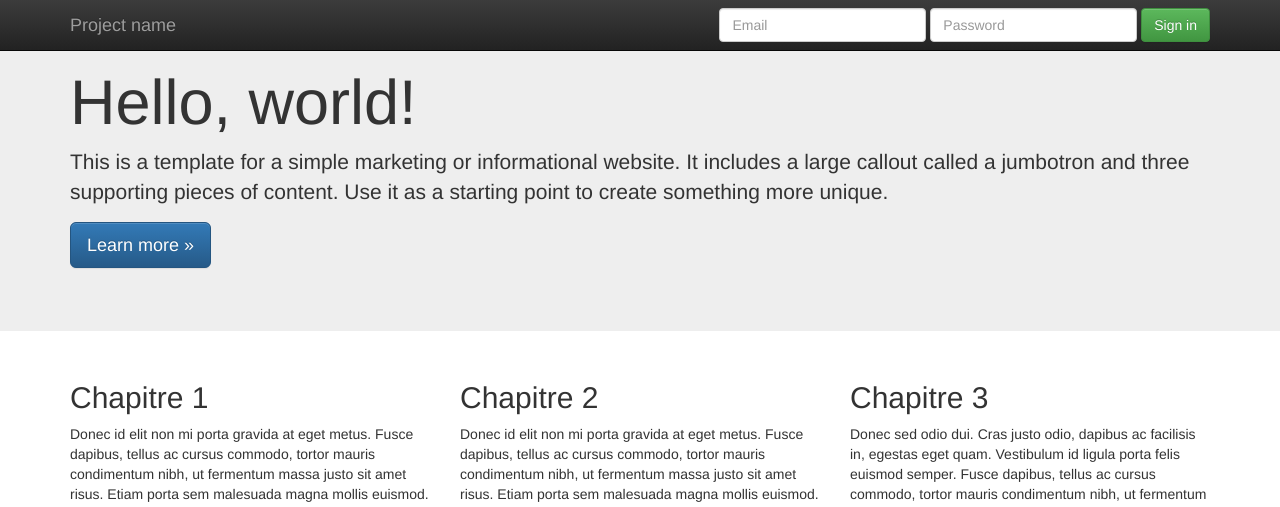
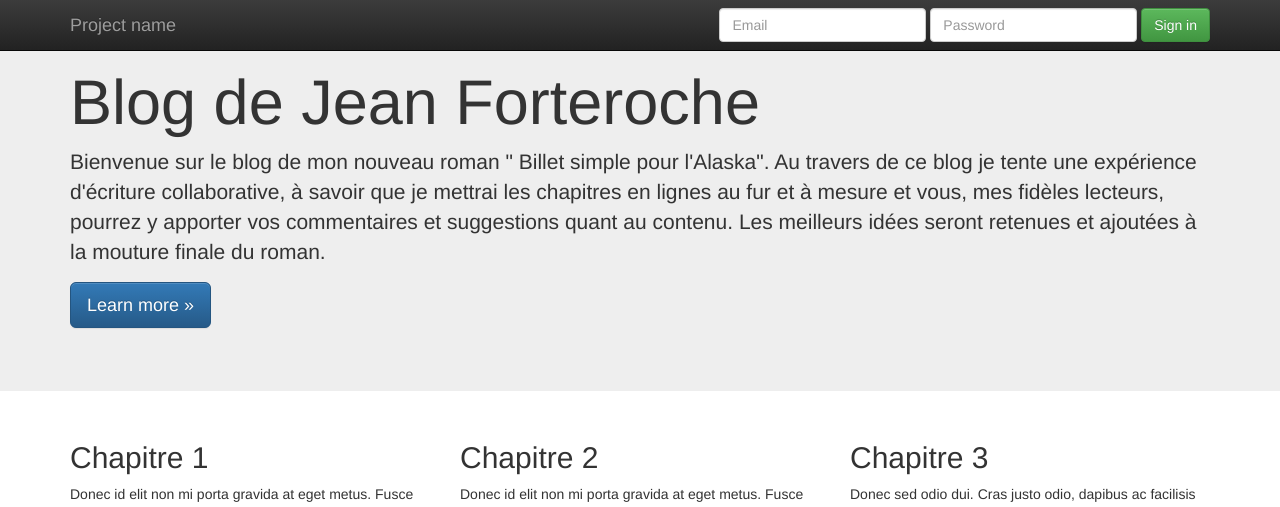
Before and after one commit to Olvire/BlogProjet3, a PHP site: page /templates/structure.php in a window 1280 px wide. Shown: the top 507 px of the page. Run offline with PHP 8.4, Linux system fonts and the light colour scheme; some libraries are stand-ins or nearby versions.

Commit message:
Modifications du titre et de l'accroche du blog

```diff
--- a/templates/structure.php
+++ b/templates/structure.php
@@ -54,8 +54,8 @@
     <!-- Main jumbotron for a primary marketing message or call to action -->
     <div class="jumbotron">
       <div class="container">
-        <h1>Hello, world!</h1>
-        <p>This is a template for a simple marketing or informational website. It includes a large callout called a jumbotron and three supporting pieces of content. Use it as a starting point to create something more unique.</p>
+        <h1>Blog de Jean Forteroche</h1>
+        <p>Bienvenue sur le blog de mon nouveau roman " Billet simple pour l'Alaska". Au travers de ce blog je tente une expérience d'écriture collaborative, à savoir que je mettrai les chapitres en lignes au fur et à mesure et vous, mes fidèles lecteurs, pourrez y apporter vos commentaires et suggestions quant au contenu. Les meilleurs idées seront retenues et ajoutées à la mouture finale du roman.</p>
         <p><a class="btn btn-primary btn-lg" href="#" role="button">Learn more &raquo;</a></p>
       </div>
     </div>
```
